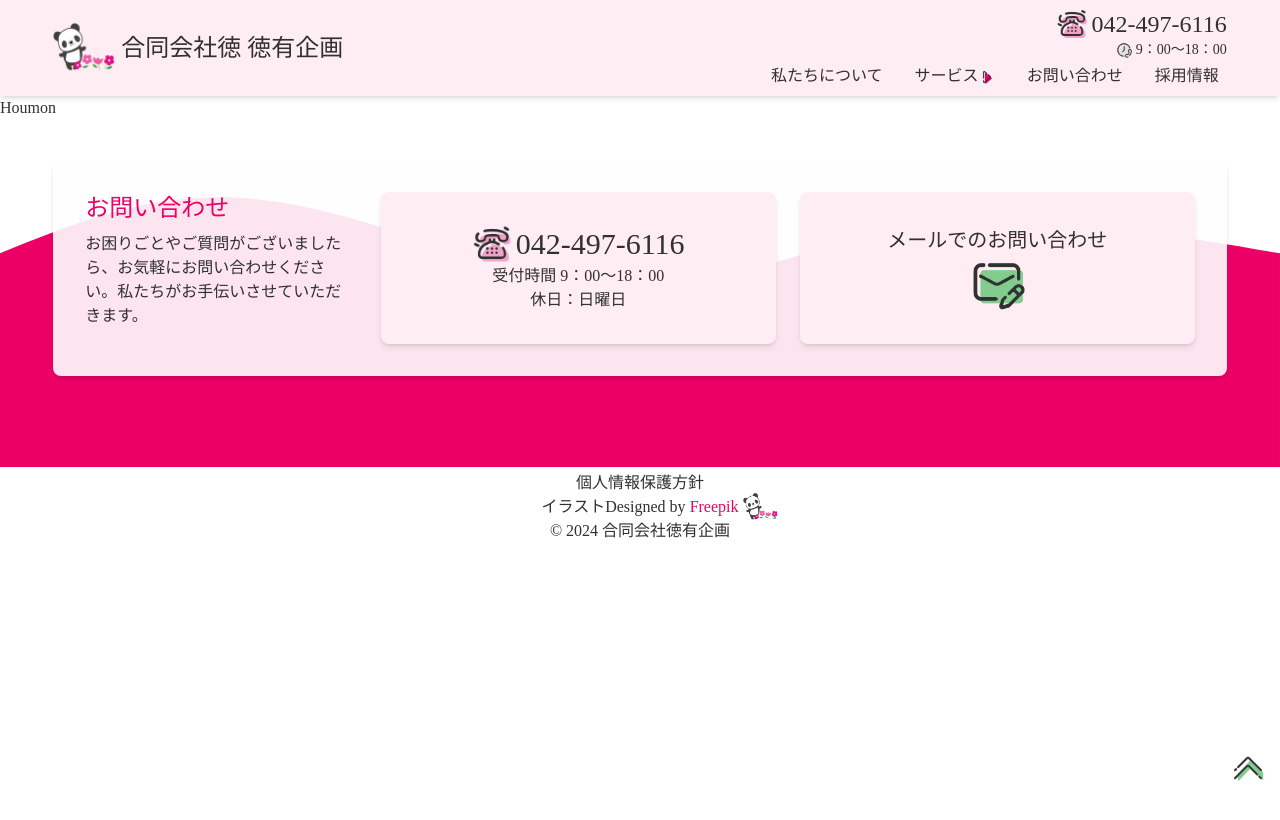
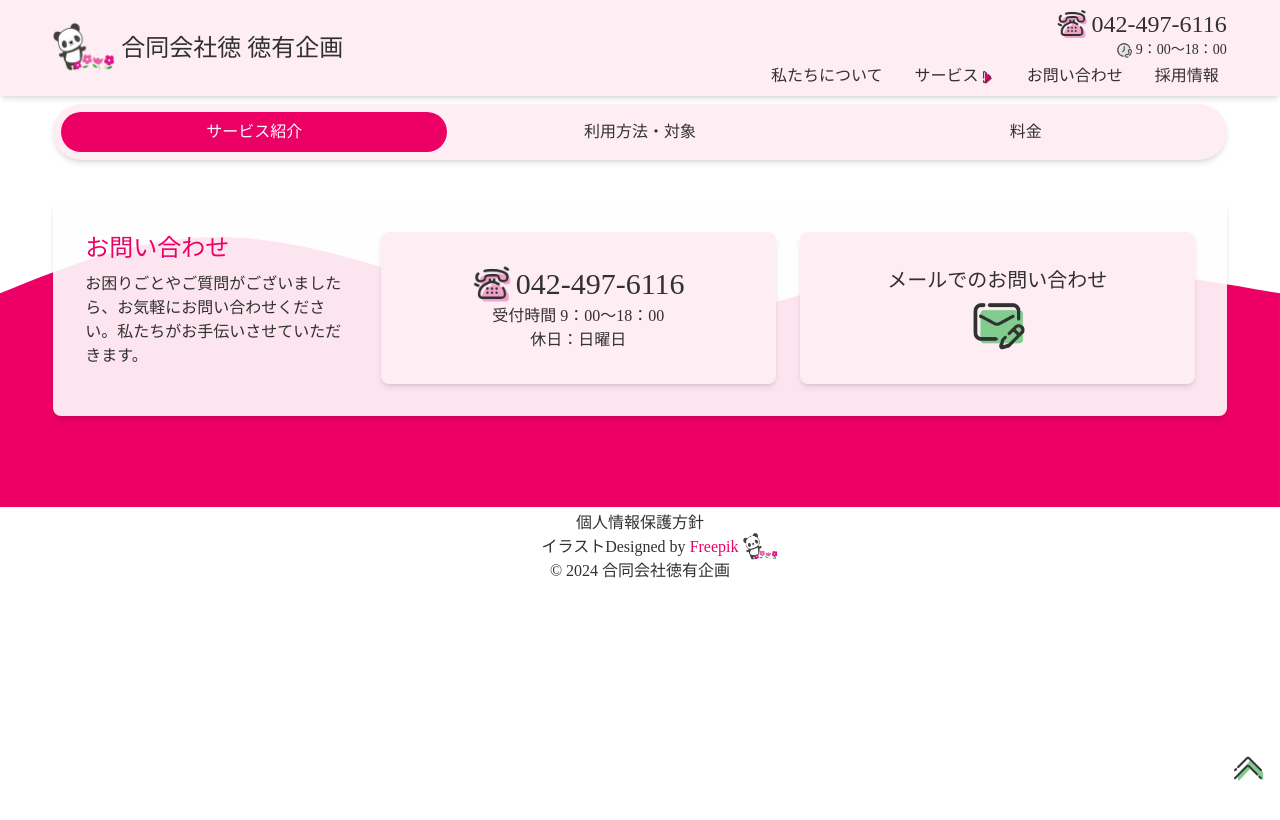
Before and after one commit to Jasufr/tokuyukikaku, a React (Vite) app: page /houmon in a window 1280 px wide. Shown: the top 820 px of the page. Built offline with nearby package versions, Linux system fonts and the light colour scheme; a web font is replaced by a local one.

Commit message:
services tab menu added

```diff
--- /dev/null
+++ b/src/components/Tabs.jsx
@@ -0,0 +1,23 @@
+const Tabs = () => {
+  return (
+    <>
+      <div className="w-11/12 m-auto pt-2 flex justify-center items-center">
+        <div className="w-full bg-lightpink p-2 rounded-full shadow-md">
+          <div className="tabs relative flex items-center py-2">
+            <input type="radio" id="radio-1" name="tabs" className="hidden peer/radio-1" defaultChecked />
+            <label className="tab peer-checked/radio-1:text-white z-10 w-1/3 text-center transition-all duration-200 h-full" htmlFor="radio-1">サービス紹介</label>
+            <input type="radio" id="radio-2" name="tabs" className="hidden peer/radio-2" />
+            <label className="tab peer-checked/radio-2:text-white z-10 w-1/3 text-center transition-all duration-200" htmlFor="radio-2">利用方法・対象</label>
+            <input type="radio" id="radio-3" name="tabs" className="hidden peer/radio-3" />
+            <label className="tab peer-checked/radio-3:text-white z-10 w-1/3 text-center transition-all duration-200" htmlFor="radio-3">料金</label>
+            <span className="glider absolute flex justify-center items-center left-0 bg-darkpink transition-all duration-500 ease-in-out h-full w-1/3 peer-checked/radio-1:translate-x-[0%] peer-checked/radio-2:translate-x-[100%] peer-checked/radio-3:translate-x-[200%] rounded-full"></span>
+
+          </div>
+        </div>
+      </div>
+
+    </>
+  );
+};
+
+export default Tabs;
--- a/src/pages/ServiceHoumon.jsx
+++ b/src/pages/ServiceHoumon.jsx
@@ -1,7 +1,10 @@
+import Tabs from "../components/Tabs";
+
 const ServiceHoumon = () => {
   return (
     <>
-        <div>Houmon</div>
+      <Tabs />
+
     </>
   );
 };
```
